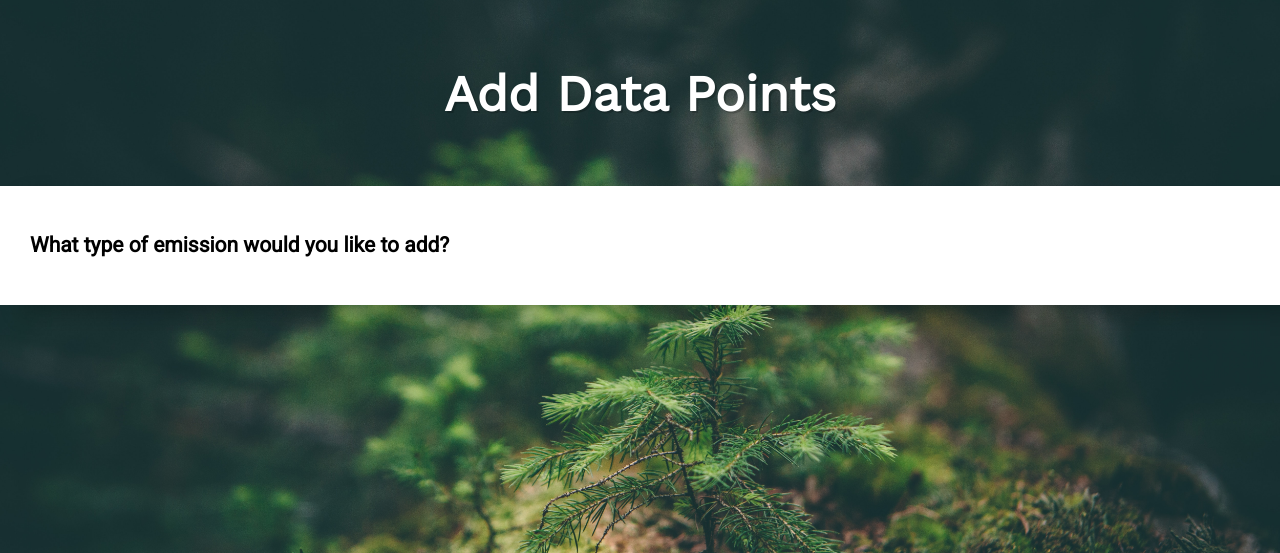
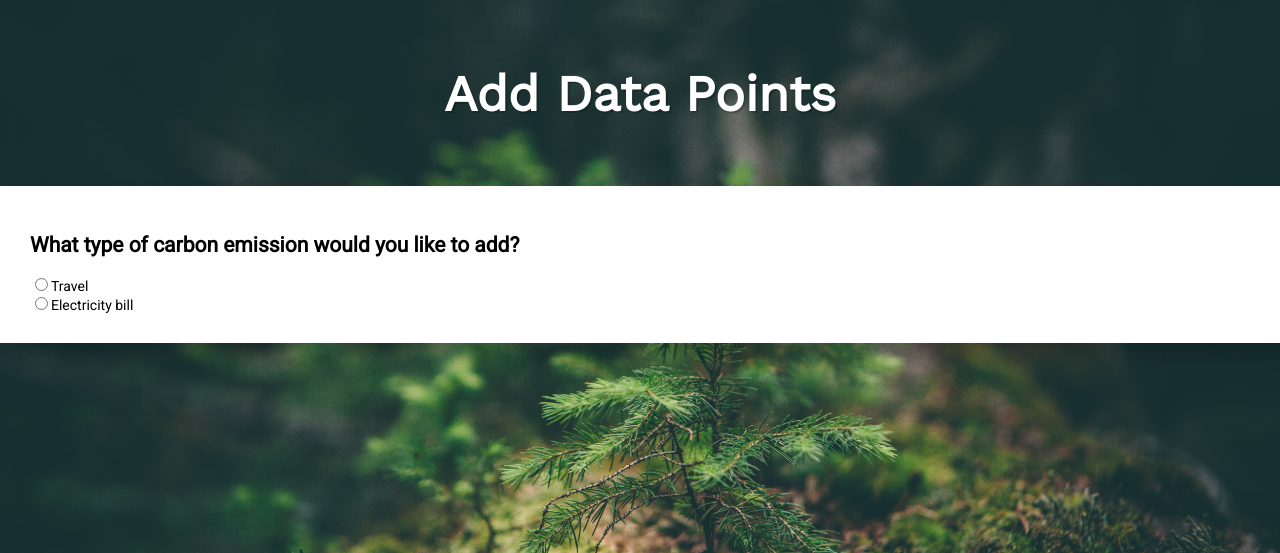
Before and after one commit to tonyma08/CarboNo, a Flask app: page /submit in a window 1280 px wide. Shown: the part 56-609 px from the top of the page. Run offline with Flask 2, Linux system fonts and the light colour scheme; parts of the project's set-up code (start-up, migrations or seed data) failed here and were passed over; some libraries are stand-ins or nearby versions.

Commit message:
Start work on submit page

```diff
--- /dev/null
+++ b/app/static/js/submit.js
@@ -0,0 +1,10 @@
+$(document).ready(function() {
+    $(".submission-form1").hide();
+    var date = new Date();
+    var dateString = new Date(date.getTime() - (date.getTimezoneOffset() * 60000 )).toISOString().split("T")[0];
+    $("input[name='travel-date']").val(dateString);
+    $("input[name='emission-type']").change(function() {
+        $(".submission-form1").hide();
+        $(".submission-form1.submission-" + this.value).show();
+    });
+});
--- a/app/templates/base.html
+++ b/app/templates/base.html
@@ -3,7 +3,10 @@
 	<head>
 		<title>CarboNo</title>
 		<link rel="stylesheet" type="text/css" href="{{ url_for('static', filename='styles/common.css') }}">
-        <script src="https://apis.google.com/js/platform.js" async defer></script>
+        <script src="https://code.jquery.com/jquery-3.4.1.min.js"
+			  integrity="sha256-CSXorXvZcTkaix6Yvo6HppcZGetbYMGWSFlBw8HfCJo="
+			  crossorigin="anonymous"></script>
+        <meta charset="utf-8">
 		{% block head %}{% endblock %}
 	</head>
 
--- a/app/templates/submit.html
+++ b/app/templates/submit.html
@@ -1,13 +1,45 @@
 {% extends "base.html" %}
 {% block head %}
+	<script src="{{ url_for('static', filename='js/submit.js') }}"></script>
     <link rel="stylesheet" type="text/css" href="{{ url_for('static', filename='styles/buttonstyle.css') }}">
+    <link rel="stylesheet" type="text/css" href="{{ url_for('static', filename='styles/submit.css') }}">
 {% endblock %}
 
 {% block content %}
 <div class="title">
     <h1>Add Data Points</h1>
 </div>
-<div class = "strip">
-    <h2>What type of emission would you like to add?</h2>
+<div class="strip">
+    <h2>What type of carbon emission would you like to add?</h2>
+    <form action="" class="emission-type">
+        <label><input type="radio" name="emission-type" value="travel">Travel<br></label>
+        <label><input type="radio" name="emission-type" value="electricity">Electricity bill<br></label>
+    </form>
+    <div class="submission-form1 submission-travel">
+        <h2>When was it?</h2>
+        <form action=""><input type="date" name="travel-date"></form>
+        <h2>How did you travel?</h2>
+        <form action="" class="travel-type">
+            <label><input type="radio" name="travel-type" value="car">Car<br></label>
+            <label><input type="radio" name="travel-type" value="bus">Bus<br></label>
+            <label><input type="radio" name="travel-type" value="train">Train<br></label>
+            <label><input type="radio" name="travel-type" value="motorcycle">Motorcycle<br></label>
+            <label><input type="radio" name="travel-type" value="walking">Walking<br></label>
+            <label><input type="radio" name="travel-type" value="bike">Bike<br></label>
+            <label><input type="radio" name="travel-type" value="airplane">Airplane<br></label>
+            <label><input type="radio" name="travel-type" value="boat">Boat<br></label>
+        </form>
+        <h2>How far did you travel?</h2>
+        <form action="" class="travel-distance">
+            <input type="number" min="0"> miles
+        </form>
+        <br>
+        <form action="">
+            <input type="Submit" value="Add trip" name="travel-submit">
+        </form>
+    </div>
+    <div class="submission-form1 submission-electricity">
+        <form action="" class="electricity-amount"></form>
+    </div>
 </div>
 {% endblock %}
```
Also changed, not shown: app/templates/viewdata.html (+40 -0 lines), app/static/styles/submit.css (added).
